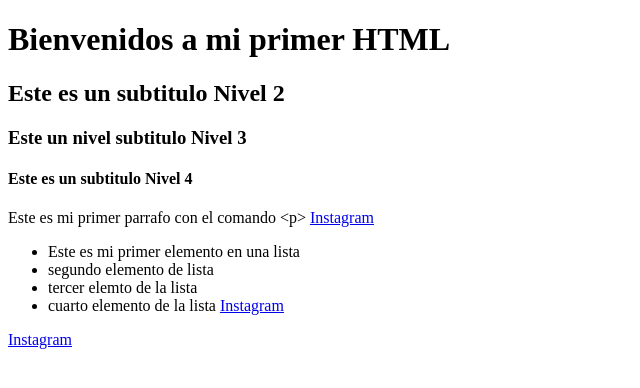
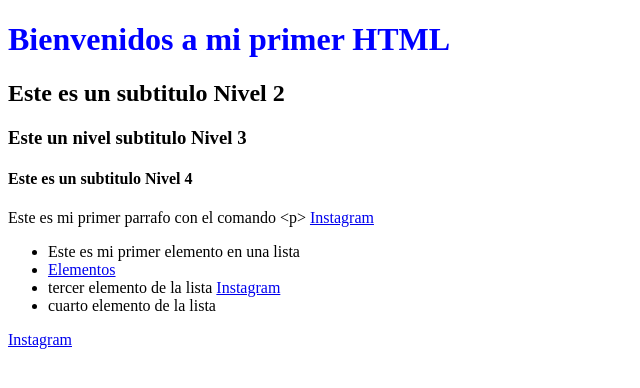
Before and after one commit to Etzaruiz/INTRO-A-LA-WEB-ERICK-RUIZ, a plain HTML site: page 6-navegador-html-css/6.1-html/index.html in a window 1280 px wide. Shown: the whole page, without its empty margins (0-640 px from the left). Drawn offline with Linux system fonts and the light colour scheme.

Commit message:
Elementos estructurales

```diff
--- a/6-navegador-html-css/6.1-html/index.html
+++ b/6-navegador-html-css/6.1-html/index.html
@@ -7,16 +7,16 @@
     <title>Mi primer HTML</title>
 </head>
 <body>
-    <h1>Bienvenidos a mi primer HTML</h1>
+    <h1 style="color: blue;">Bienvenidos a mi primer HTML</h1>
     <h2>Este es un subtitulo Nivel 2</h2>
     <h3>Este un nivel subtitulo Nivel 3</h3>
     <h4>Este es un subtitulo Nivel 4</h4>
     <p>Este es mi primer parrafo con el comando &lt;p&gt; <a href="https://www.instagram.com/">Instagram</a> </p>
     <ul>
         <li>Este es mi primer elemento en una lista</li>
-        <li>segundo elemento de lista</li>
-        <li>tercer elemto de la lista</li>
-        <li>cuarto elemento de la lista <a href="https://www.instagram.com/">Instagram</a></li>
+        <li><a href="./elementos-estructura.html" target="_blank" rel="noopener noreferrer">Elementos</a></li>
+        <li>tercer elemento de la lista <a href="https://www.instagram.com/">Instagram</a></li>
+        <li>cuarto elemento de la lista </li>
     </ul>
     <a href="https://www.instagram.com/">Instagram</a>
 
```
Also changed, not shown: 6-navegador-html-css/6.1-html/formulario.html (+8 -1 lines).
